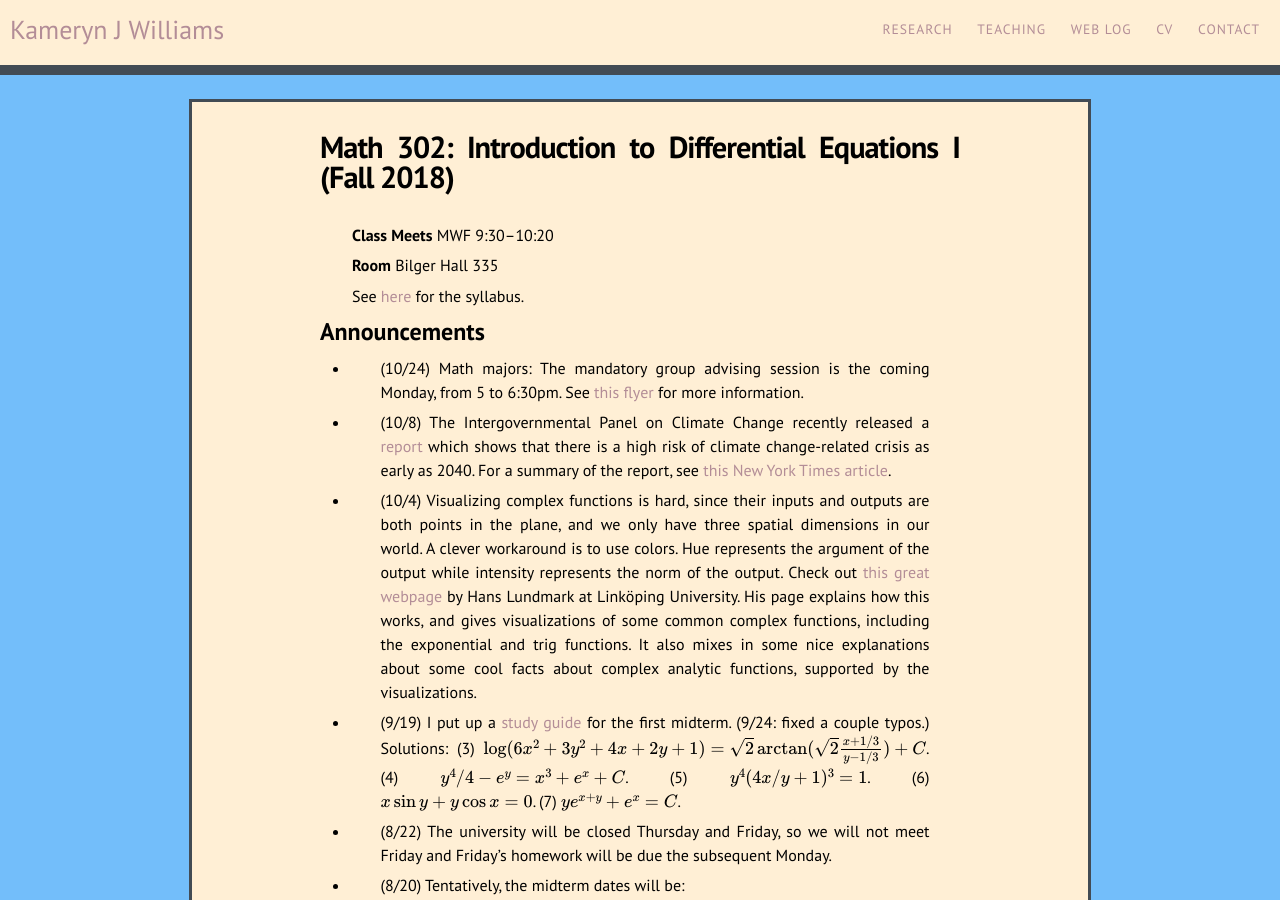
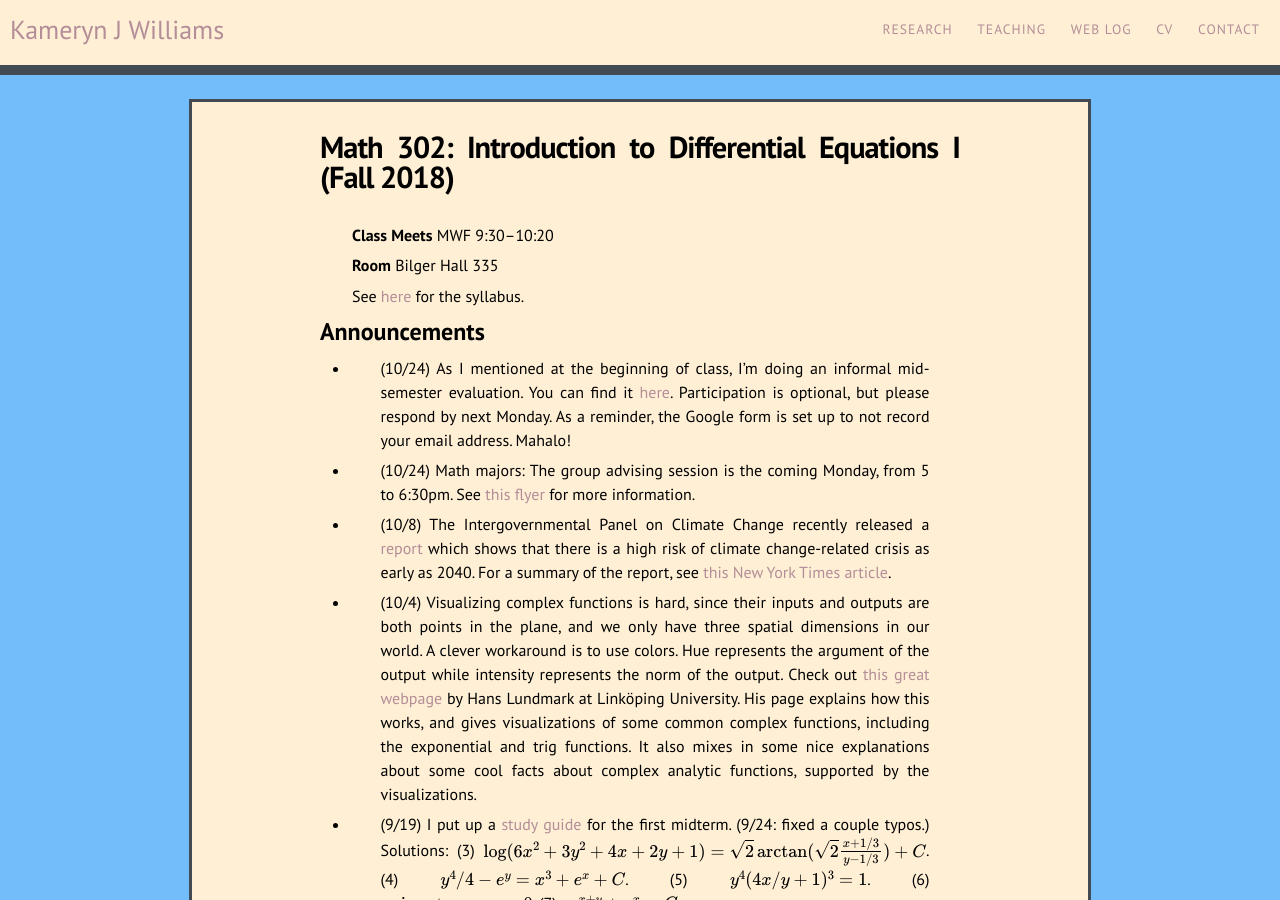
Before and after one commit to kamerynjw/kamerynjw.github.io, a Jekyll site: the page built from teaching/2018/math302.md, in a window 1280 px wide and 900 px high. Built offline with Jekyll 4.4.1, drawn with Linux system fonts in a browser that asks for light colours; nearby versions of some CDN libraries; formulas are drawn with MathJax 3.

Commit message:
added link to eval

```diff
--- a/teaching/2018/math302.md
+++ b/teaching/2018/math302.md
@@ -13,7 +13,9 @@ See [here]({{ page.url }}syllabus) for the syllabus.
 Announcements
 -------------
 
-* (10/24) Math majors: The mandatory group advising session is the coming Monday, from 5 to 6:30pm. See [this flyer]({{ page.url }}SPRING2019_UndergradMATHAdvisingFlyer.pdf) for more information.
+* (10/24) As I mentioned at the beginning of class, I'm doing an informal mid-semester evaluation. You can find it [here](https://goo.gl/forms/XOJKcndksYqGdrr93). Participation is optional, but please respond by next Monday. As a reminder, the Google form is set up to not record your email address. Mahalo!
+
+* (10/24) Math majors: The group advising session is the coming Monday, from 5 to 6:30pm. See [this flyer]({{ page.url }}SPRING2019_UndergradMATHAdvisingFlyer.pdf) for more information.
 
 * (10/8) The Intergovernmental Panel on Climate Change recently released a [report](http://www.ipcc.ch/report/sr15/) which shows that there is a high risk of climate change-related crisis as early as 2040. For a summary of the report, see [this New York Times article](https://www.nytimes.com/2018/10/07/climate/ipcc-climate-report-2040.html).
 
```
